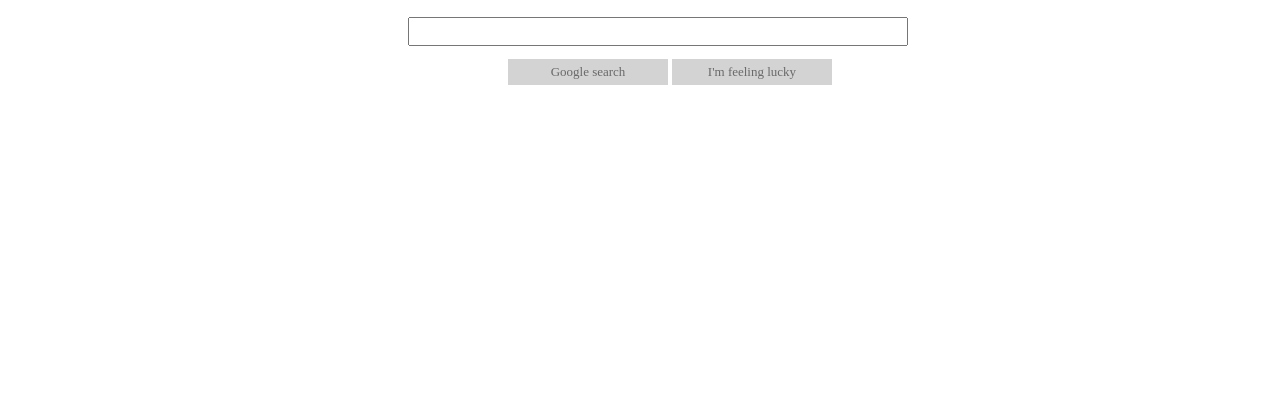
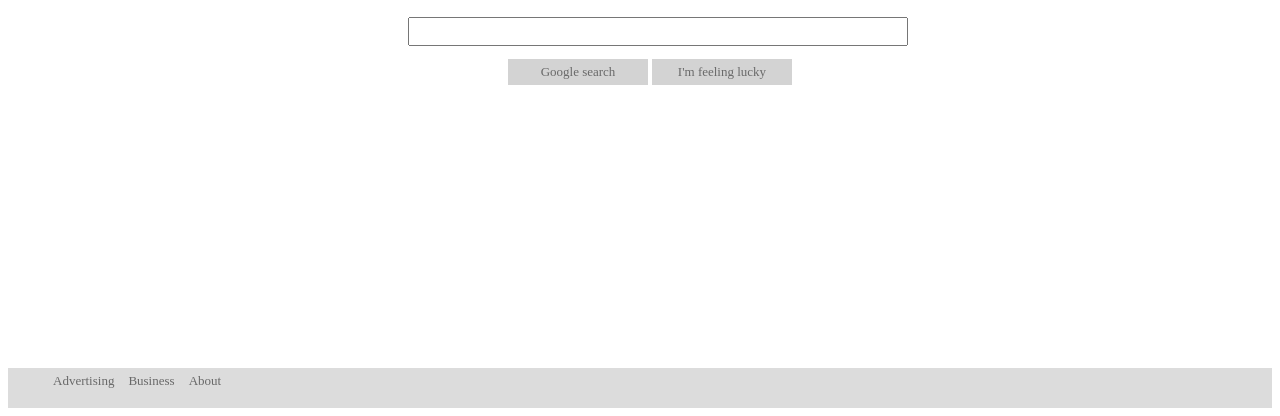
Before and after one commit to Mathieu-Pluquet/Projet-google, a plain HTML site: page index.html in a window 1280 px wide. Shown: the part 457-873 px from the top of the page. Before the commit the page ends 800 px from the top, so only its background shows below. Drawn offline with Linux system fonts and the light colour scheme.

Commit message:
debut footer

```diff
--- a/index.html
+++ b/index.html
@@ -33,7 +33,13 @@
 
     <!-- start of footer -->
       <footer>
-
+        <nav class="foot">
+          <ul>
+            <li>Advertising</li>
+            <li>Business</li>
+            <li>About</li>
+          </ul>
+        </nav>
       </footer>
     <!-- end of footer -->
 
--- a/style.css
+++ b/style.css
@@ -40,7 +40,7 @@ input {
 .search, .lucky {
   padding: 5px;
   background-color:#D3D3D3;
-  width: 150px;
+  width: 130px;
   display: inline-block;
   color:#696969;
   text-align: center;
@@ -51,3 +51,12 @@ input {
 .search {
   margin-left: 500px;
 }
+
+.foot {
+  text-align: left;
+  margin-top: 270px;
+  background-color: #DCDCDC;
+  height: 40px;
+  color: #696969;
+
+}
```
